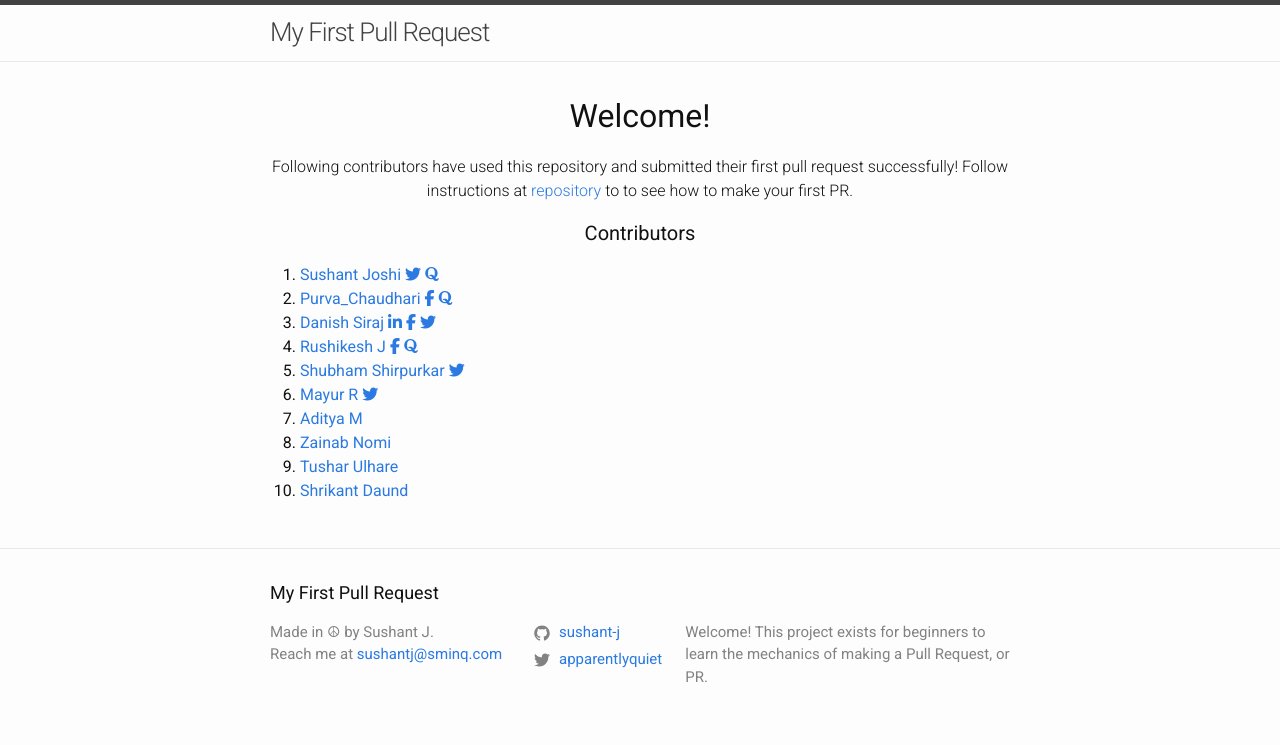
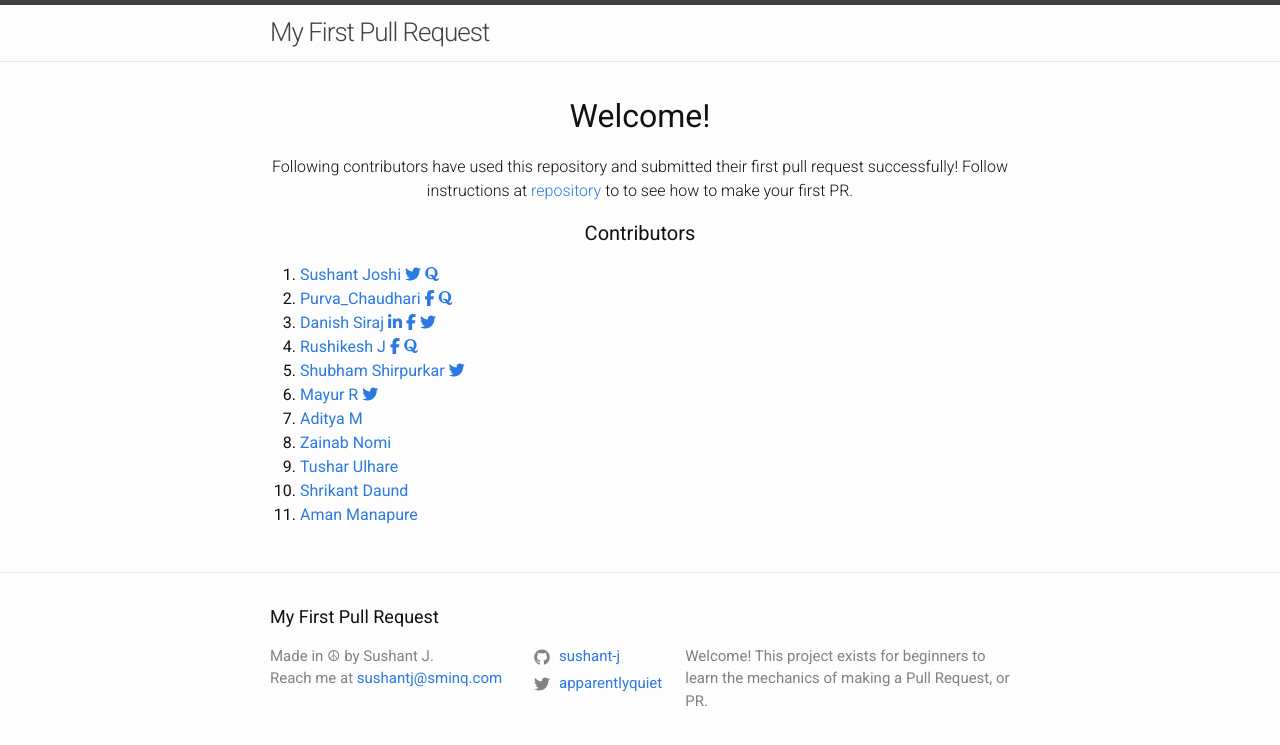
Before and after one commit to sushant-j/my-first-pull-request, a Jekyll site: the page built from index.md, in a window 1280 px wide. Shown: the top 745 px of the page. Built offline with Jekyll 4.4.1, drawn with Linux system fonts in a browser that asks for light colours; nearby versions of some CDN libraries.

Commit message:
Added my name - Aman

```diff
--- a/_layouts/home.html
+++ b/_layouts/home.html
@@ -94,5 +94,10 @@ layout: default
         Shrikant Daund
       </a>
     </li>
+    <li>
+      <a href="https://github.com/AmanM13/">
+        Aman Manapure
+      </a>
+    </li>
   </ol>
 </div>
```
